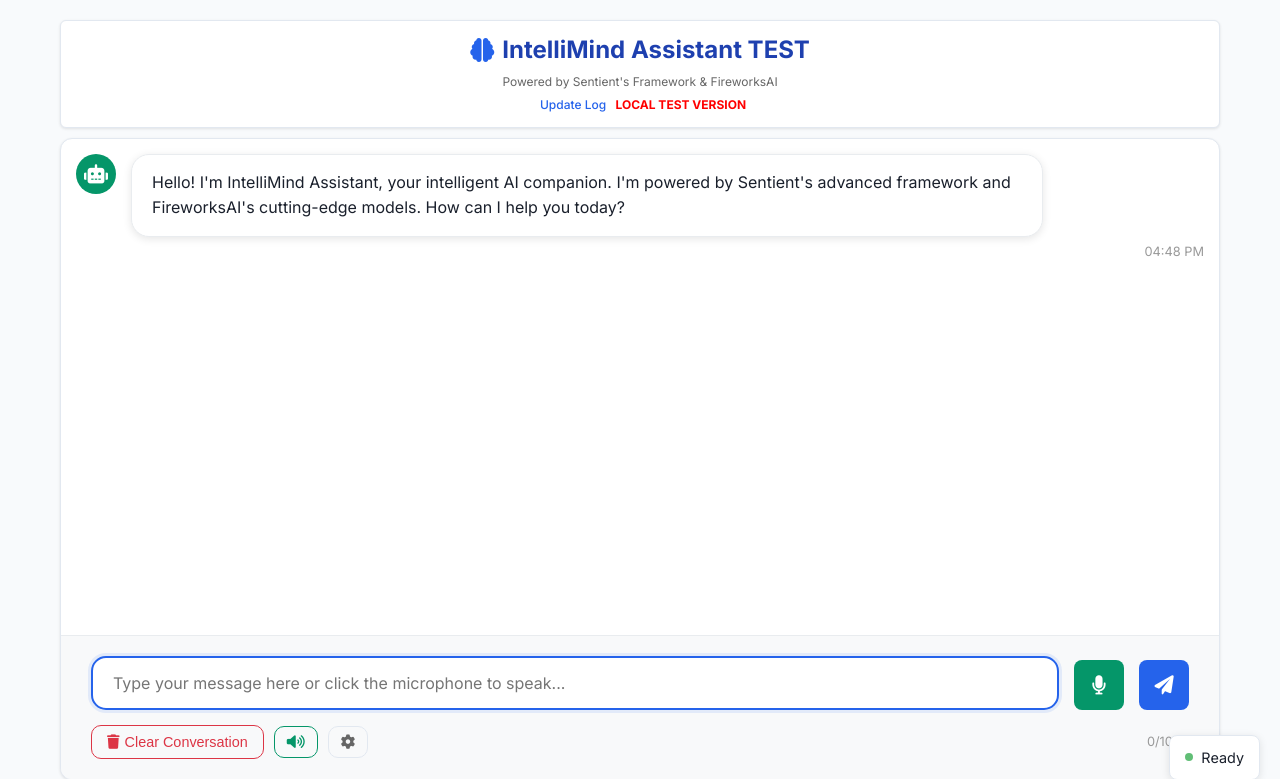
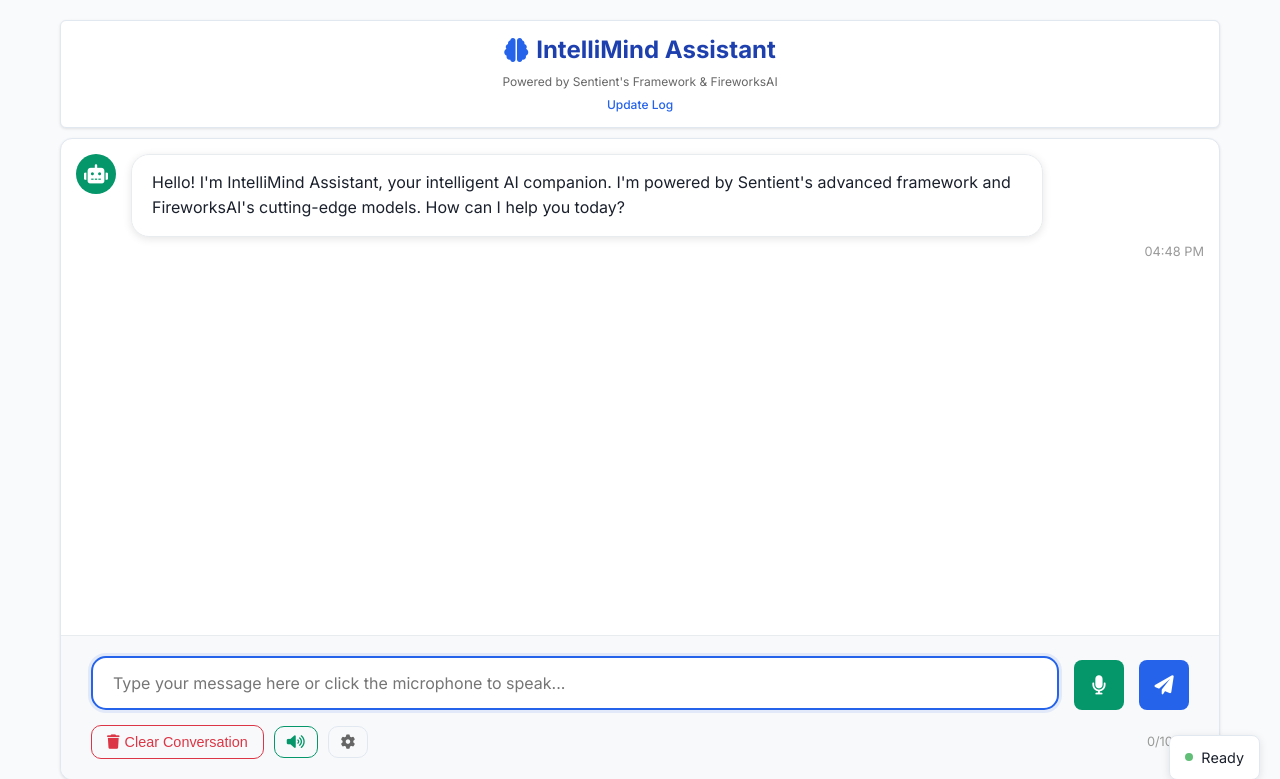
Before and after one commit to marviano/IntelliMind-Assistant, a Flask app: page / in a window 1280 px wide. Shown: the top 779 px of the page. Run offline with Flask 3, Linux system fonts and the light colour scheme.

Commit message:
Update index.html

```diff
--- a/templates/index.html
+++ b/templates/index.html
@@ -4,7 +4,7 @@
     <meta charset="UTF-8">
     <meta name="viewport" content="width=device-width, initial-scale=1.0">
     <title>IntelliMind Assistant</title>
-    <link rel="stylesheet" href="{{ url_for('static', filename='css/style.css') }}">
+    <link rel="stylesheet" href="{{ url_for('static', filename='css/style.css') }}?v=2.0">
     <link href="https://fonts.googleapis.com/css2?family=Inter:wght@300;400;500;600;700&display=swap" rel="stylesheet">
     <link rel="stylesheet" href="https://cdnjs.cloudflare.com/ajax/libs/font-awesome/6.0.0/css/all.min.css">
 </head>
@@ -15,13 +15,12 @@
             <div class="header-content">
                 <div class="logo">
                     <i class="fas fa-brain"></i>
-                    <h1>IntelliMind Assistant TEST</h1>
+                    <h1>IntelliMind Assistant</h1>
                 </div>
                 <div class="subtitle">
                     <span>Powered by Sentient's Framework & FireworksAI</span>
                     <div class="header-links">
                         <a href="/updates" class="update-link">Update Log</a>
-                        <span style="color: red; font-weight: bold;">LOCAL TEST VERSION</span>
                     </div>
                 </div>
             </div>
```
